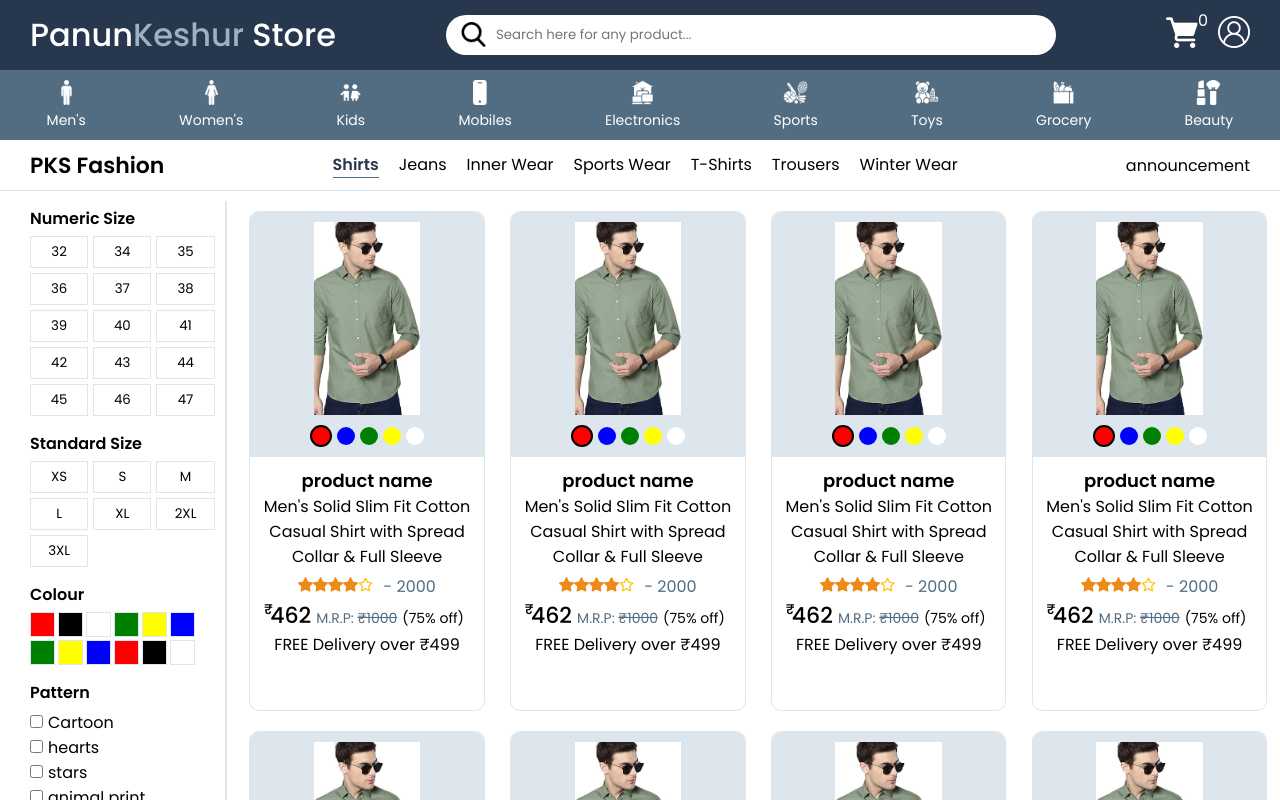
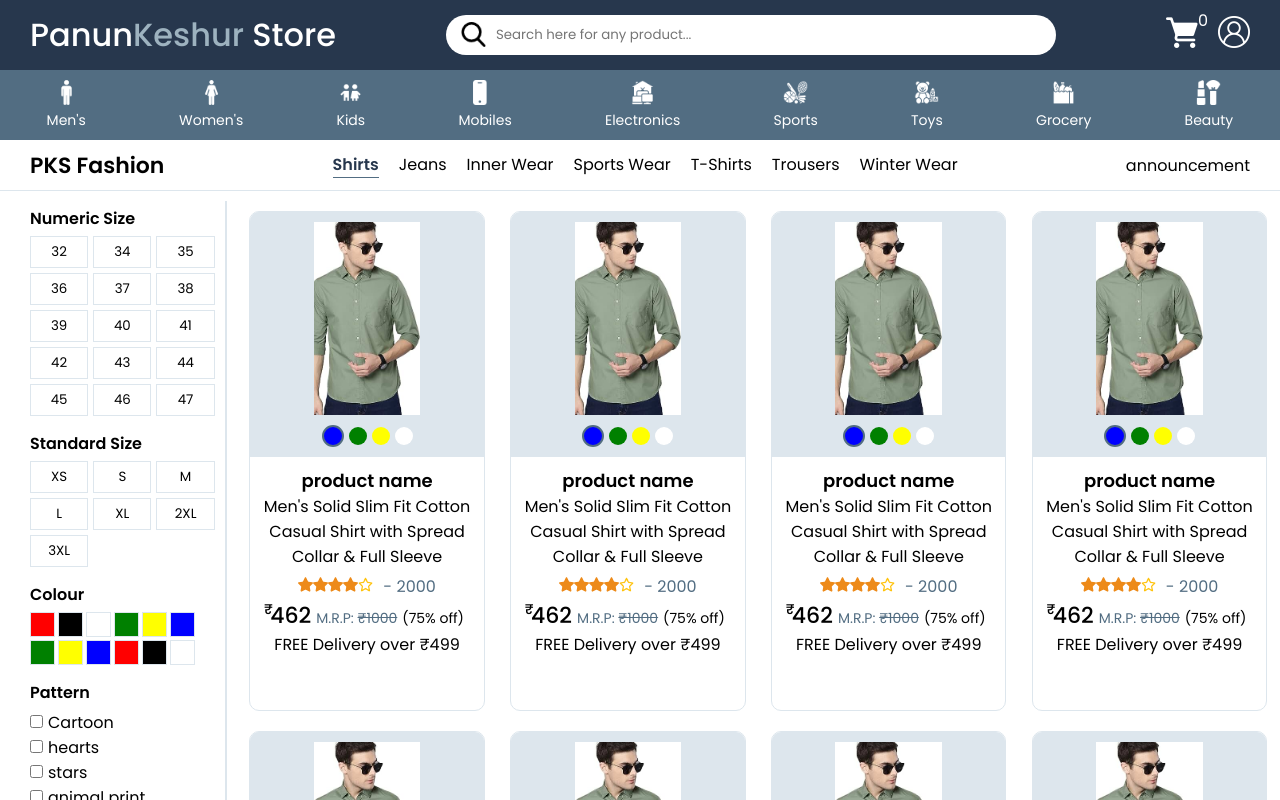
Before and after one commit to Abrarhussaindar/pks_frontend, a React (Create React App) app: page / in a window 1280 px wide. Shown: the top 800 px of the page. Built offline with nearby package versions, Linux system fonts and the light colour scheme.

Commit message:
add link to product img

```diff
--- a/src/components/productCard/ProductCard.jsx
+++ b/src/components/productCard/ProductCard.jsx
@@ -1,13 +1,15 @@
+import { Link } from "react-router-dom"
 import "./productCard.css"
 
 export default function ProductCard() {
     return (
         <div className="productCard">
             <div className="productImgContainer">
-                <img src="/assets/images/products/shirt.jpg" alt="" />
+                <Link to=".">
+                    <img src="/assets/images/products/shirt.jpg" alt="" />
+                </Link>
                 <ul className="shirtColors">
-                    <li className="red active"></li>
-                    <li className="blue"></li>
+                    <li className="blue active"></li>
                     <li className="green"></li>
                     <li className="yellow"></li>
                     <li className="white"></li>
--- a/src/components/productCard/productCard.css
+++ b/src/components/productCard/productCard.css
@@ -13,7 +13,11 @@
   background-color: var(--un-color);
   padding: 10px;
 }
-.productCard .productImgContainer img {
+.productCard .productImgContainer a {
+  display: flex;
+  justify-content: center;
+}
+.productCard .productImgContainer a img {
   width: 50%;
 }
 .productCard .productImgContainer .shirtColors {
@@ -25,16 +29,13 @@
   margin-top: 10px;
 }
 .productCard .productImgContainer .shirtColors .active {
-  border: 2px solid black;
+  border: 2px solid var(--hover-color);
   padding: 9px;
 }
 .productCard .productImgContainer .shirtColors li {
   width: 18px;
   height: 18px;
   border-radius: 50px;
-}
-.productCard .productImgContainer .shirtColors .red {
-  background-color: red;
 }
 .productCard .productImgContainer .shirtColors .black {
   background-color: black;
--- a/src/components/productCard/productCard.scss
+++ b/src/components/productCard/productCard.scss
@@ -12,8 +12,12 @@
         align-items: center;
         background-color: var(--un-color);
         padding: 10px;
-        img{
-            width: 50%;
+        a{
+            display: flex;
+            justify-content: center;
+            img{
+                width: 50%;
+            }
         }
 
         .shirtColors{
@@ -24,7 +28,7 @@
             list-style: none;
             margin-top: 10px;
             .active{
-                border: 2px solid black;
+                border: 2px solid var(--hover-color);
                 padding: 9px;
             }
             li{
@@ -33,9 +37,6 @@
                 border-radius: 50px;
             }
 
-            .red{
-                background-color: red;
-            }
             .black{
                 background-color: black;
             }
```
Also changed, not shown: 1 other file (tests, documents, lock files or other folders).
